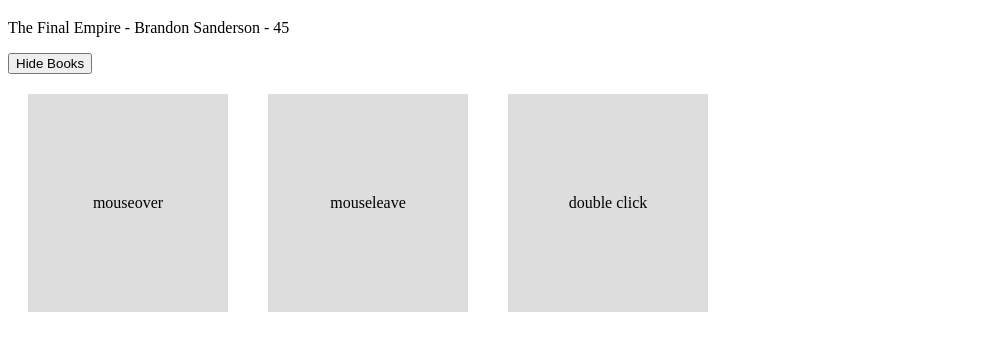
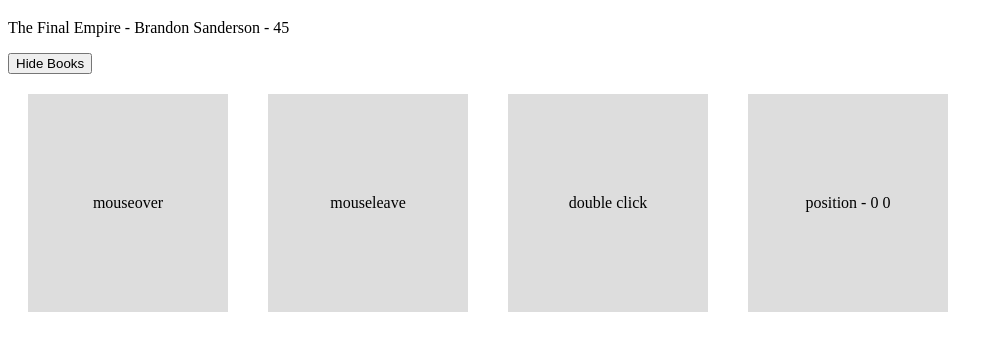
Before and after one commit to makepin2r/vue-practice, a plain HTML site: page index.html in a window 1280 px wide. Shown: the part 61-412 px from the top of the page, without its empty margins (0-1003 px from the left). Drawn offline with nearby package versions, Linux system fonts and the light colour scheme.

Commit message:
mousemove 함수 실습

```diff
--- a/app.js
+++ b/app.js
@@ -9,7 +9,9 @@ const app = Vue.createApp({
             showBooks: true,
             title: 'The Final Empire',
             author: 'Brandon Sanderson',
-            age: 45
+            age: 45,
+            x: 0,
+            y: 0
         }
     },
     methods: {
@@ -21,6 +23,10 @@ const app = Vue.createApp({
             if(data) {
                 console.log(data);
             }
+        },
+        handleMousemove(e) {
+            this.x = e.offsetX;
+            this.y = e.offsetY;
         }
     }
 })
--- a/index.html
+++ b/index.html
@@ -35,6 +35,7 @@
         <div class="box" @mouseover="handleEvent($event, 5)">mouseover</div>
         <div class="box" @mouseleave="handleEvent">mouseleave</div>
         <div class="box" @dblclick="handleEvent">double click</div>
+        <div class="box" @mousemove="handleMousemove">position - {{x}} {{y}}</div>
 
         <!-- 이벤트 함수에 아무 인자도 넘기지 않으면 첫 번째 인자는 자동으로 이벤트 객체가 된다. -->
         <!-- 이벤트 함수에 커스텀 인자를 넣고 싶으면, 첫 번째 인자(이벤트 객체)로 $event를 명시하고 커스텀 인자를 넣는다. -->
```
